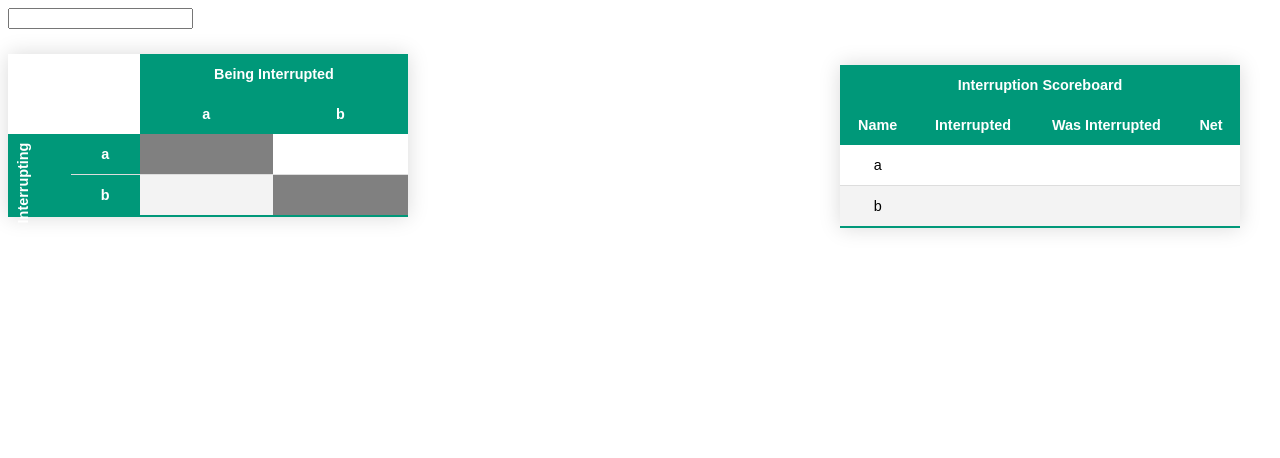
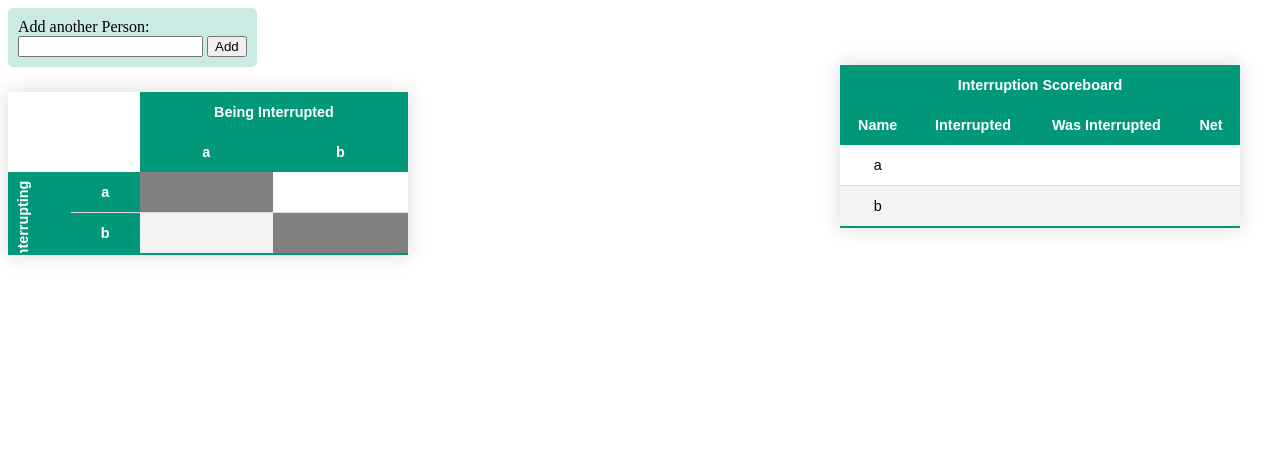
Before and after one commit to douglassimonsen/interruption_counter, a Flask app: page / in a window 1280 px wide. Shown: the top 458 px of the page. Run offline with Flask 2, Linux system fonts and the light colour scheme; lists and menus that the app fills with data are empty.

Commit message:
Vision has been accomplished

```diff
--- a/static/main/components/matrix.js
+++ b/static/main/components/matrix.js
@@ -1,5 +1,11 @@
 Vue.component('matrix', {
   props: ['participants', 'interruptions'],
+  data: function(){
+    return {
+      highlightRow: null,
+      hightlightCol: null,
+    };
+  },
   template: `
     <table class="top-list">
       <thead>
@@ -9,25 +15,39 @@ Vue.component('matrix', {
         </tr>
         <tr>
           <td colspan=2></td>
-          <th v-text="p" v-for="p in participants"></th>
+          <th v-text="p" v-for="p, i in participants" style="max-width:60px;" :style="getHeaderStyle(null, i)"></th>
         </tr>
       </thead>
       <tbody>
         <tr v-for="p1, i in participants">
-          <th :rowspan="participants.length" v-if="i === 0" style="max-width:5px"><div style="transform:translate(-40px, 8px) rotate(270deg); width:fit-content;">Interrupting</div></th>
-          <th v-text="p1"></th>
-          <td v-for="p2, j in participants" @click="addInterrupt(i, j)" :style="{backgroundColor: getColor(i, j)}" v-text="getCount(i, j)"></td>
+          <th :rowspan="participants.length" v-if="i === 0" style="max-width:5px;overflow:hidden"><div style="transform:translate(-40px, 8px) rotate(270deg); width:fit-content;">Interrupting</div></th>
+          <th v-text="p1" style="max-width:60px;" :style="getHeaderStyle(i, null)"></th>
+          <td v-for="p2, j in participants" @click="addInterrupt(i, j)" :style="{backgroundColor: getColor(i, j)}" v-text="getCount(i, j)" @mouseover="mousein(i, j)" @mouseout="mouseout(i, j)"></td>
         </tr>
       </tbody>
     </table>
   `,
   methods: {
+    getHeaderStyle: function(row, col){
+      if((row !== null && row === this.highlightRow) || (col !== null && col === this.hightlightCol)){
+        return {backgroundColor: '#FFFFB8', color: '#000000'};
+      }
+      return null;
+    },
     getCount: function(i, j){
       let from = this.participants[i];
       let to = this.participants[j];
       return this.interruptions.reduce(function(a, b){
         return a + +(b.from === from && b.to === to);
       }, 0) || null;
+    },
+    mousein: function(i, j){
+      this.highlightRow = i;
+      this.hightlightCol = j;
+    },
+    mouseout: function(){
+      this.highlightRow = null;
+      this.hightlightCol = null;
     },
     addInterrupt: function(i, j){
       if(i === j){
--- a/templates/main.html
+++ b/templates/main.html
@@ -12,7 +12,11 @@
   </head>
   <body>
     <div id="page">
-      <input v-model="newParticipant" v-on:keyup.enter="addParticipant">
+      <div style="background-color: #cceae4;width:fit-content; padding:10px;border-radius: 5px;">
+        <div>Add another Person:</div>
+        <input v-model="newParticipant" v-on:keyup.enter="addParticipant">
+        <button @click="addParticipant">Add</button>
+      </div>
       <matrix :participants="participants" :interruptions="interruptions" @interruption="addInterruption"></matrix>
       <top-list :participants="participants" :interruptions="interruptions" style="position: absolute;top: 40px;right: 40px;"></top-list>
       <time-list :interruptions="interruptions" style="position: absolute;bottom: 40px;right: 40px;"></time-list>
```
